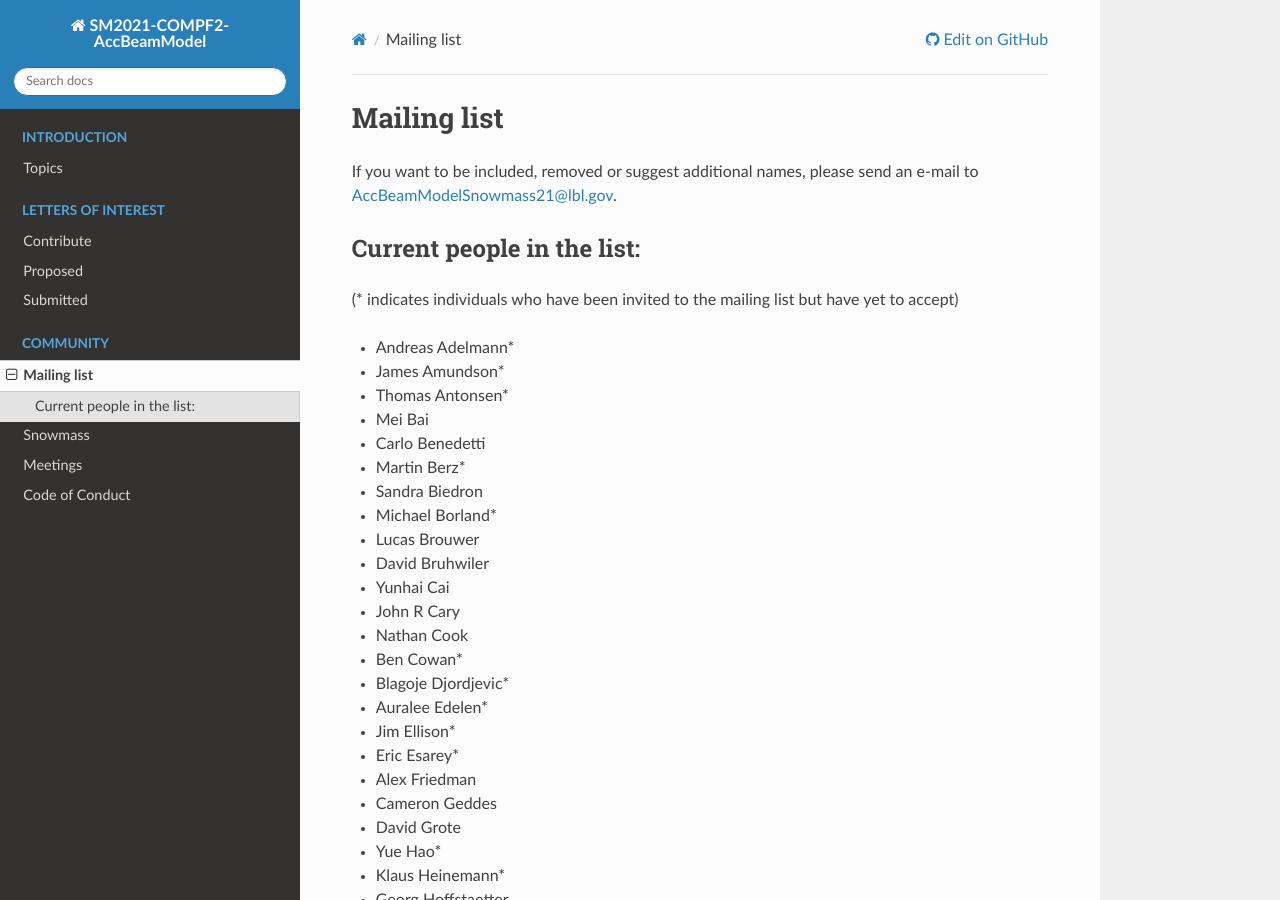
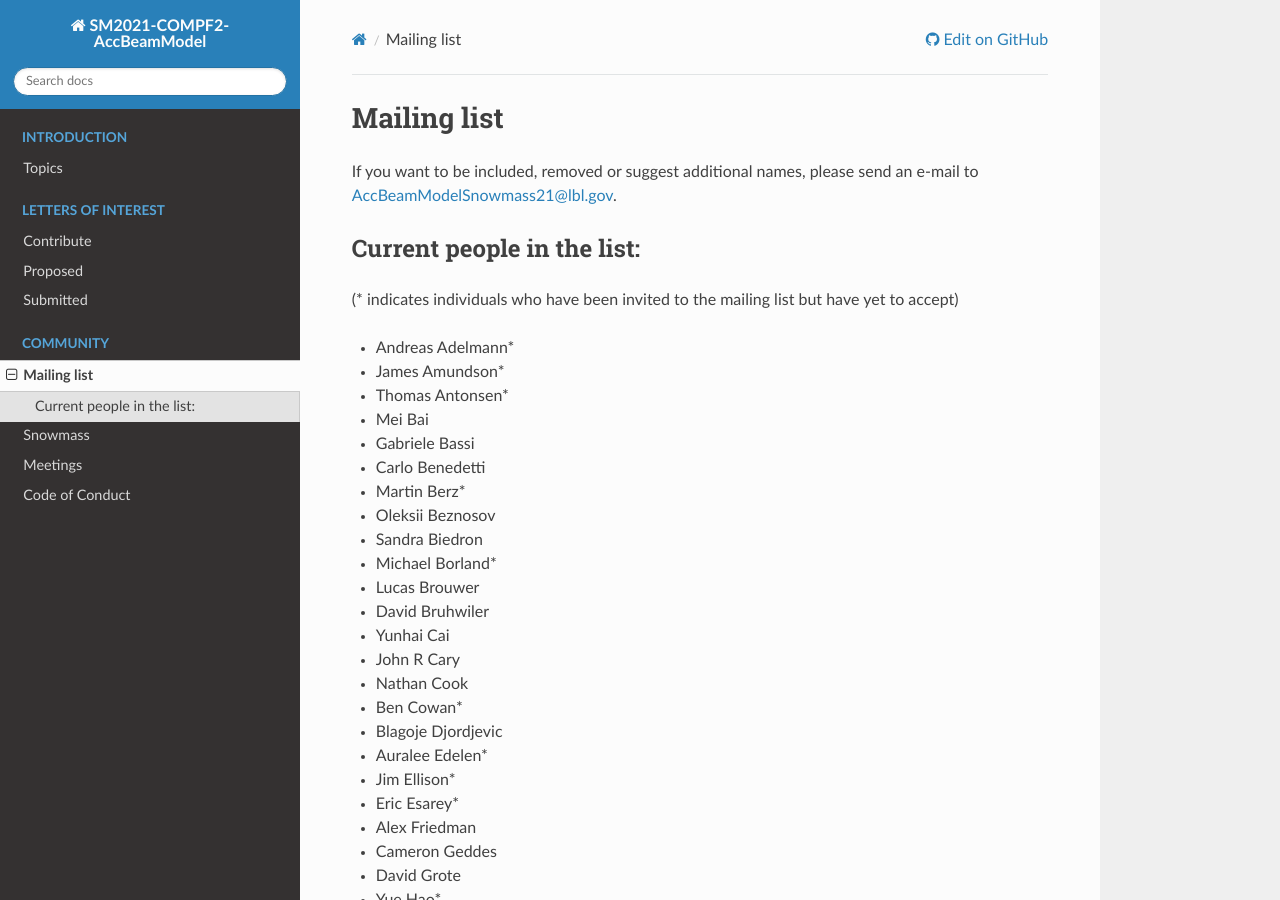
Before and after one commit to snowmass-compf2-accbeammodel/snowmass-compf2-accbeammodel.github.io, a Sphinx documentation site: the page built from docs/source/community/contact.rst, in a window 1280 px wide and 900 px high. Built offline with Sphinx 7.4.7 and the Read the Docs theme 2.0.0, drawn with Linux system fonts in a browser that asks for light colours.

Commit message:
Updated list

```diff
--- a/docs/source/community/contact.rst
+++ b/docs/source/community/contact.rst
@@ -13,8 +13,10 @@ Current people in the list:
 * James Amundson*
 * Thomas Antonsen*
 * Mei Bai
+* Gabriele Bassi
 * Carlo Benedetti
 * Martin Berz*
+* Oleksii Beznosov
 * Sandra Biedron
 * Michael Borland*
 * Lucas Brouwer
@@ -23,7 +25,7 @@ Current people in the list:
 * John R Cary
 * Nathan Cook
 * Ben Cowan*
-* Blagoje Djordjevic*
+* Blagoje Djordjevic
 * Auralee Edelen*
 * Jim Ellison*
 * Eric Esarey*
```
